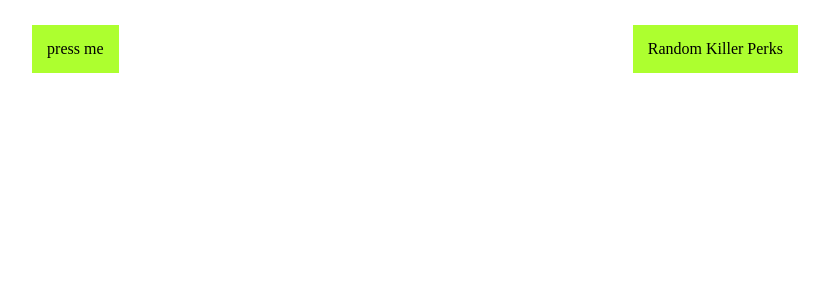
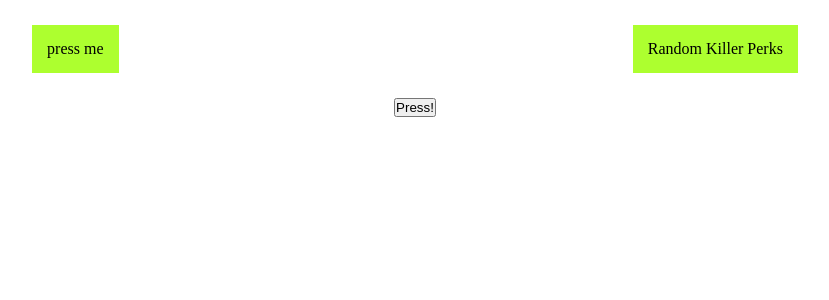
Before and after one commit to MattBourgeois/Flask_dbd_roullette, a Flask app: page / in a window 1280 px wide. Shown: the top 300 px of the page, without its empty margins (225-1054 px from the left). Run offline with Flask 3, Linux system fonts and the light colour scheme.

Commit message:
method and style fixes

```diff
--- a/Flask_app/static/css/style.css
+++ b/Flask_app/static/css/style.css
@@ -8,7 +8,7 @@ a{
 	padding: 15px 15px;
 	text-decoration: none;
 }
-#button{
+#button, button{
 	display: flex;
 	margin-top: 25px;
 }
--- a/Flask_app/templates/index.html
+++ b/Flask_app/templates/index.html
@@ -11,6 +11,9 @@
 		<a href="/data">press me</a>
 		<a href="/random_killer" id="killer_perk">Random Killer Perks</a>
 	</div>
+	<form action="/random_killer">
+		<button>Press!</button>
+	</form>
 
 </body>
 </html>
```
